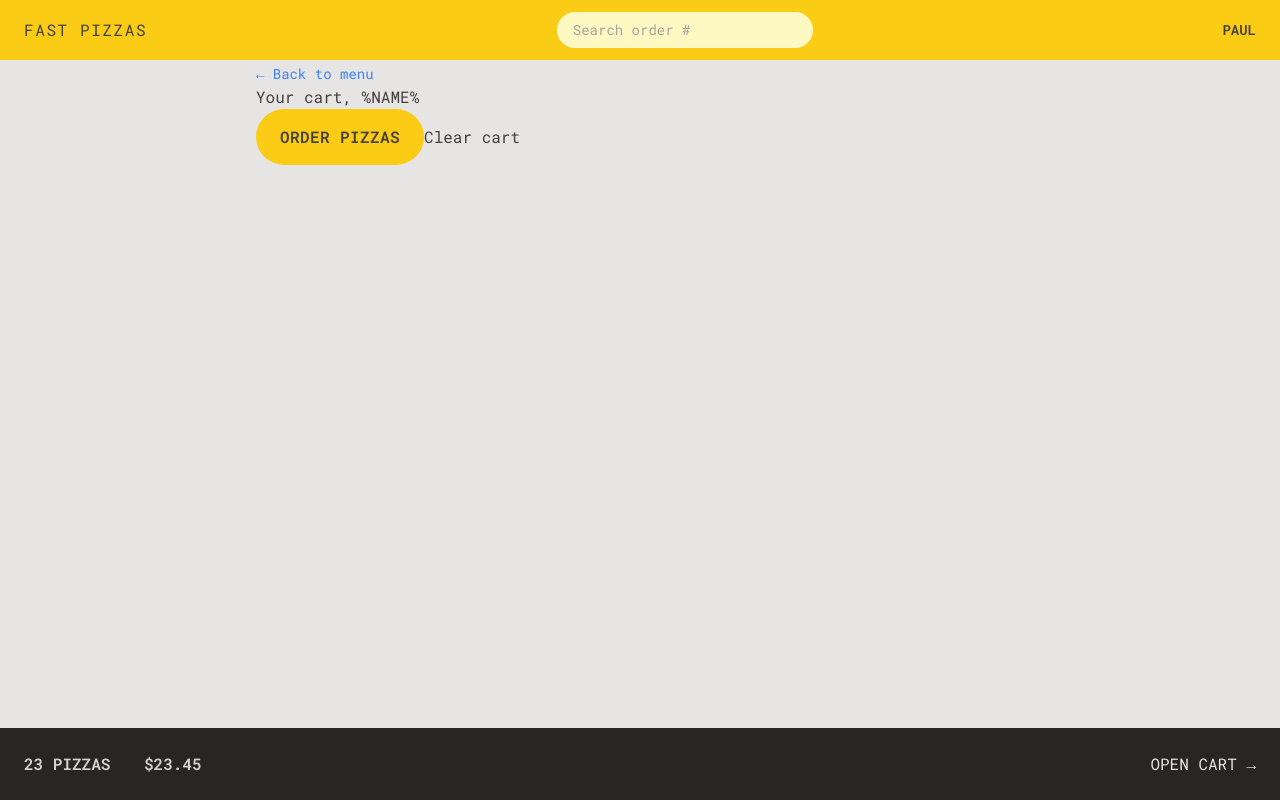
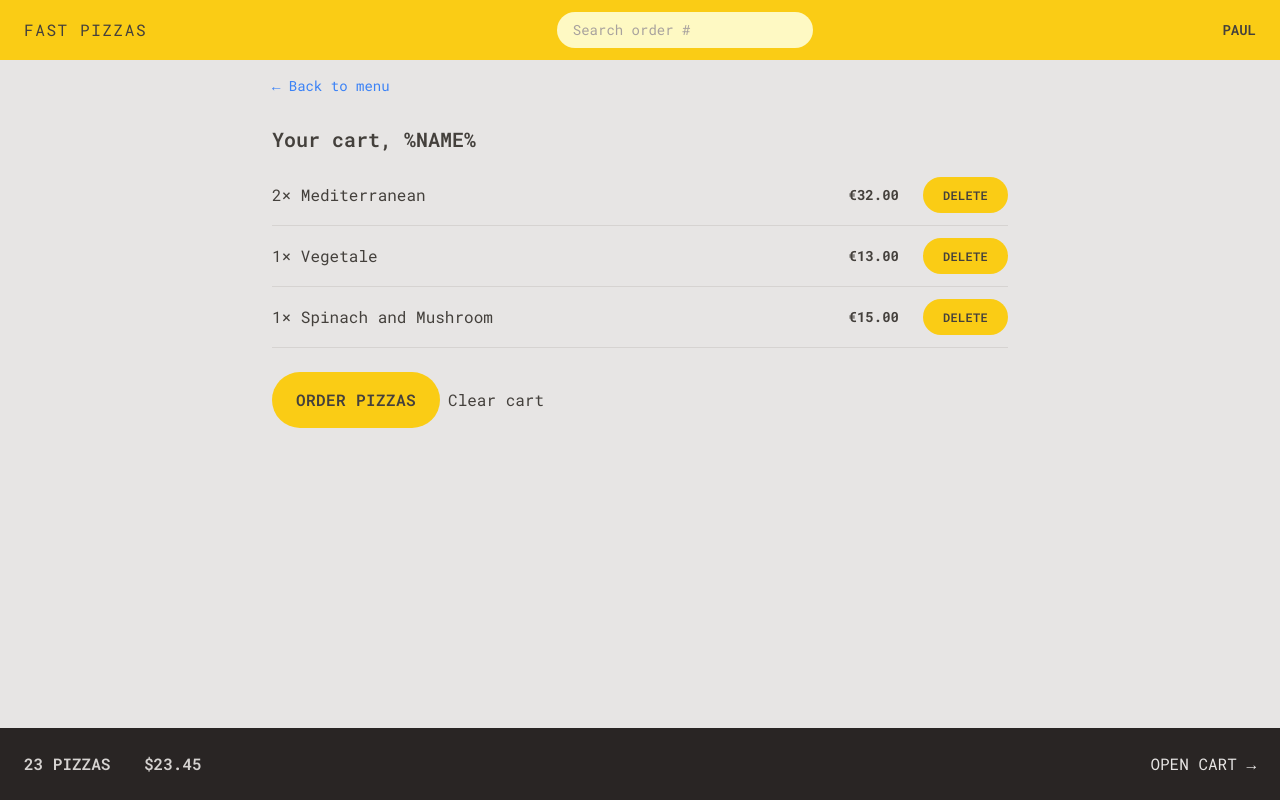
Before and after one commit to paulthadev/fast-pizzas, a React (Vite) app: page /cart in a window 1280 px wide. Built offline with nearby package versions, Linux system fonts and the light colour scheme.

Commit message:
style: styling the cart

```diff
--- a/src/features/cart/Cart.jsx
+++ b/src/features/cart/Cart.jsx
@@ -1,6 +1,7 @@
 import { Link } from "react-router-dom";
 import LinkButton from "../../ui/LinkButton";
 import Button from "../../ui/Button";
+import CartItem from "./CartItem";
 
 const fakeCart = [
   {
@@ -30,17 +31,23 @@ function Cart() {
   const cart = fakeCart;
 
   return (
-    <div>
+    <div className="px-4 py-3">
       <LinkButton to="/menu">&larr; Back to menu</LinkButton>
 
-      <h2>Your cart, %NAME%</h2>
+      <h2 className="mt-7 text-xl font-semibold">Your cart, %NAME%</h2>
 
-      <div>
+      <ul className="mt-3 divide-y divide-stone-300 border-b border-stone-300 ">
+        {cart.map((item) => (
+          <CartItem item={item} key={item.pizzaId} />
+        ))}
+      </ul>
+
+      <div className="mt-6 space-x-2">
         <Button type="primary" to="/order/new">
           Order pizzas
         </Button>
 
-        <button>Clear cart</button>
+        <Button type={"secondary"}>Clear cart</Button>
       </div>
     </div>
   );
--- a/src/features/cart/CartItem.jsx
+++ b/src/features/cart/CartItem.jsx
@@ -1,15 +1,19 @@
+import Button from "../../ui/Button";
 import { formatCurrency } from "../../utils/helpers";
 
 function CartItem({ item }) {
   const { pizzaId, name, quantity, totalPrice } = item;
 
   return (
-    <li>
-      <p>
+    <li className="py-3 sm:flex sm:items-center sm:justify-between">
+      <p className="mb-1 sm:mb-0">
         {quantity}&times; {name}
       </p>
-      <div>
-        <p>{formatCurrency(totalPrice)}</p>
+
+      <div className="flex items-center justify-between sm:gap-6">
+        <p className="text-sm font-bold">{formatCurrency(totalPrice)}</p>
+
+        <Button type={"small"}>Delete</Button>
       </div>
     </li>
   );
```
